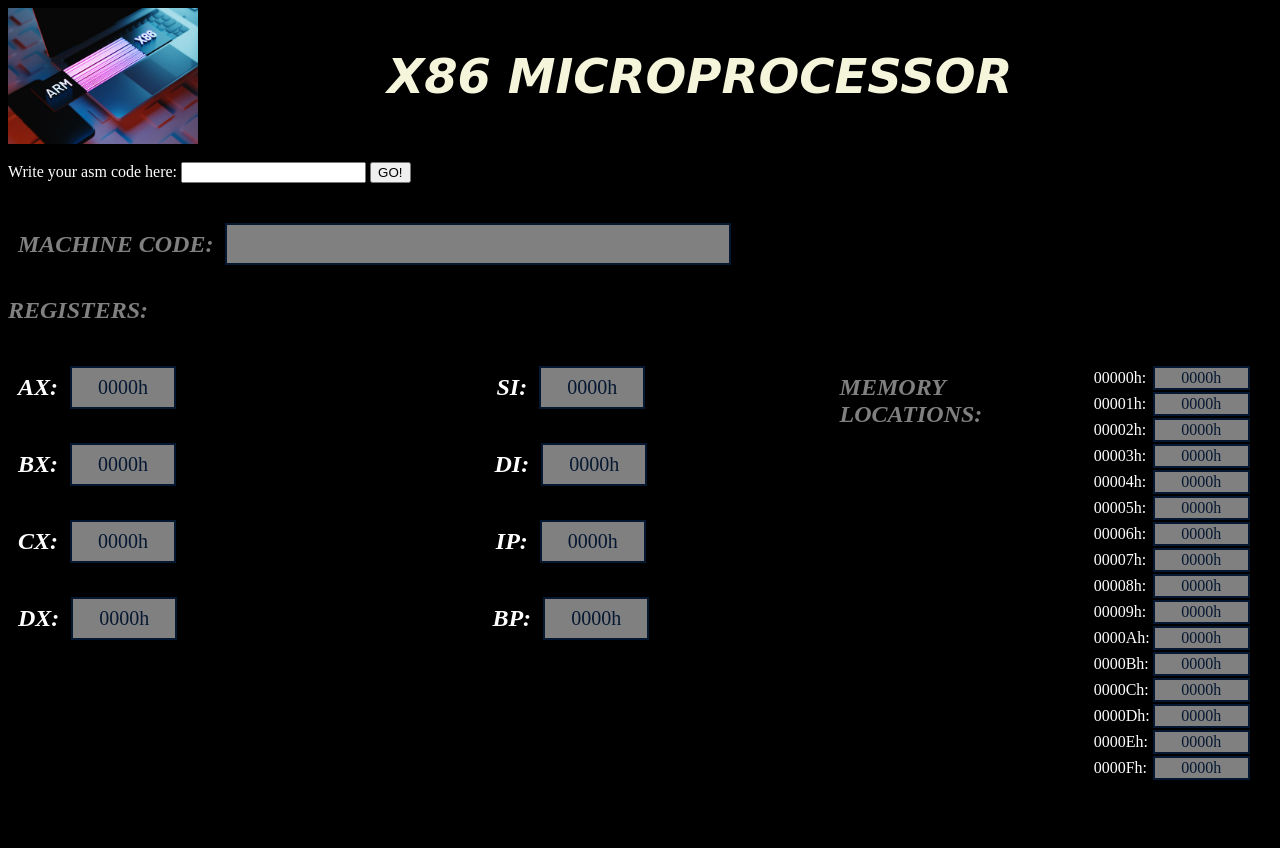
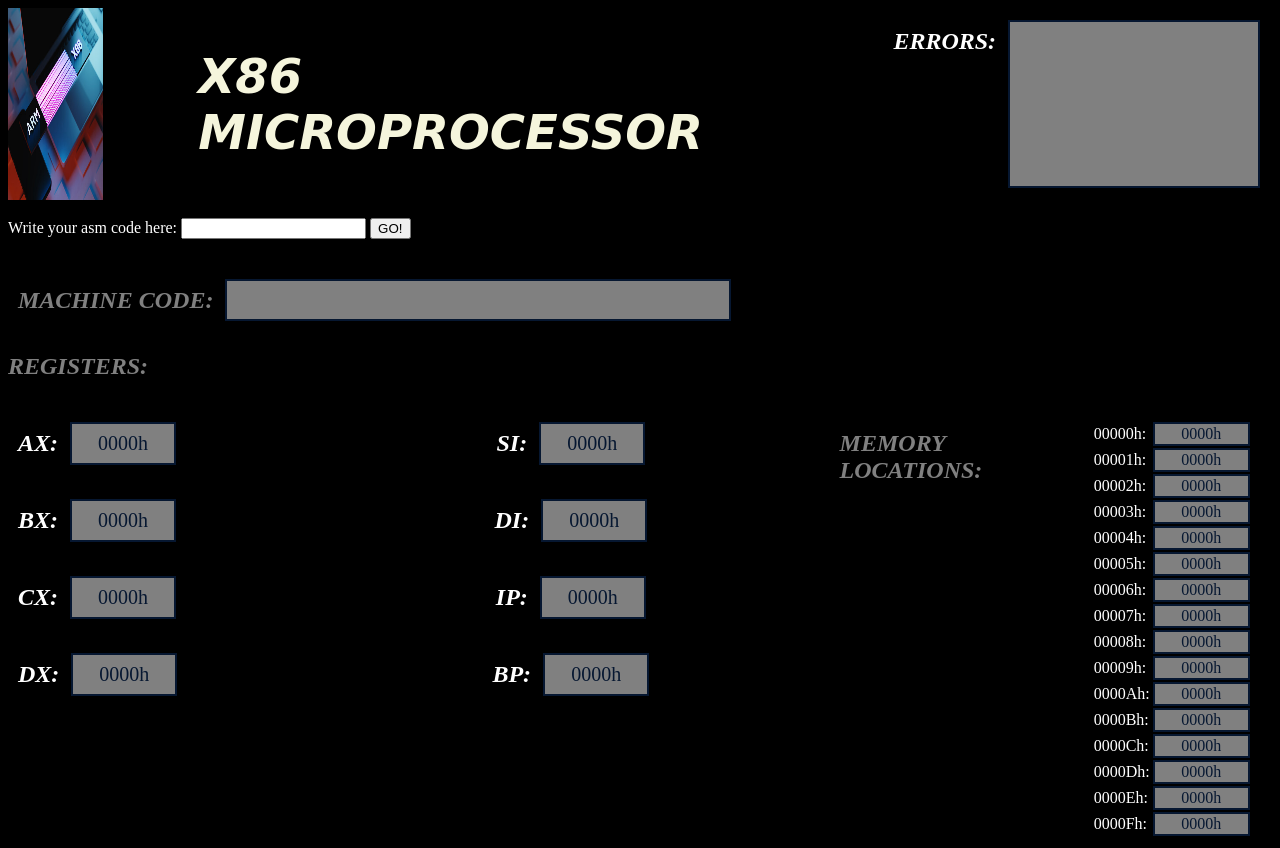
Before and after one commit to rameenaamir137/COAL-assignment, a plain HTML site: page index.html in a window 1280 px wide. Before the commit the page ends 800 px from the top, so only its background shows below. Drawn offline with Linux system fonts and the light colour scheme.

Commit message:
commit 11

```diff
--- a/coal_assignment.js
+++ b/coal_assignment.js
@@ -2271,5 +2271,4 @@ document.getElementById(a).innerHTML=Registers[k];
      }
  }
 
-
 }
--- a/index.html
+++ b/index.html
@@ -16,6 +16,17 @@
 
         <h1 style="justify-content:left;align-items:left;font-size: 300%; ;color: beige;font-family: cursive;font-style: italic;">X86 MICROPROCESSOR</h1>
 
+        <div class="error" style="width:30%;display: flex;justify-content: right;align-items: right;"></div>
+        <h2 class="errors" style="color:white; font-style: italic;">ERRORS:</h2>
+        <table style="margin:10px;">
+        <tr>
+            <td  style="background-color: gray; border: 2px solid #061731; color: #061731; width: 500px; text-align: center;font-size:18px">
+
+            </td>
+
+
+        </tr>
+        </table>
     </nav>
     <br>
 
```
